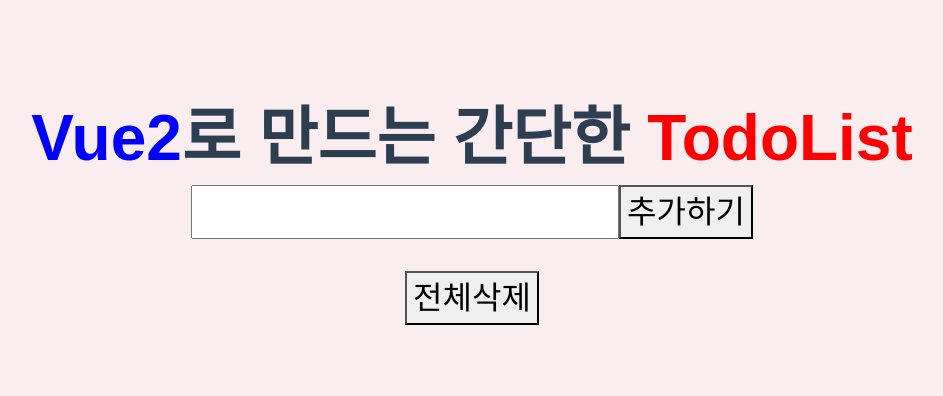
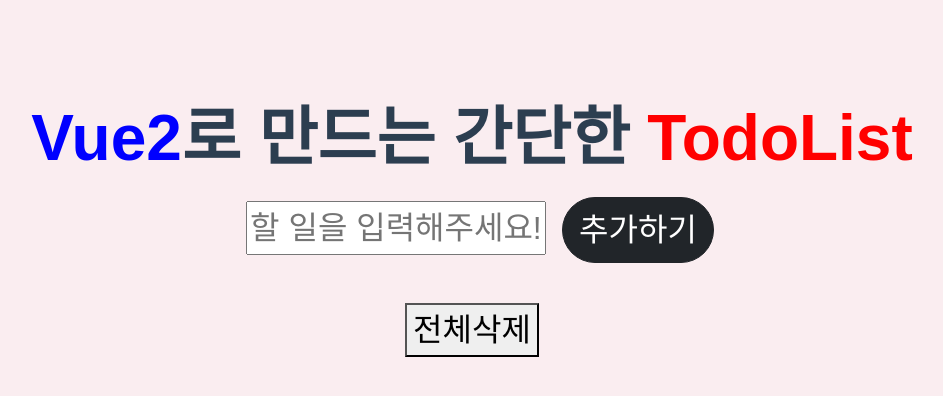
Before and after one commit to alittlekitten/vue2TodoList, a Vue app: page / in a window 1280 px wide. Shown: the top 396 px of the page, without its empty margins (168-1111 px from the left). Built offline with nearby package versions, Linux system fonts and the light colour scheme; a web font is replaced by a local one.

Commit message:
💄 TodoInput 컴포넌트 최초 style 적용
placeholder, font size, input창 크기 설정

```diff
--- a/src/components/TodoInput.vue
+++ b/src/components/TodoInput.vue
@@ -1,7 +1,13 @@
 <template>
-  <div>
-    <input type="text" v-model="newTodoItem" />
-    <button type="button" @click="addTodo">추가하기</button>
+  <div id="todo-input">
+    <input
+      placeholder="할 일을 입력해주세요!"
+      type="text"
+      v-model="newTodoItem"
+    />
+    <b-button pill variant="dark" size="lg" class="todo-add-btn" type="button" @click="addTodo"
+      >추가하기</b-button
+    >
   </div>
 </template>
 
@@ -23,3 +29,16 @@ export default {
   },
 };
 </script>
+
+<style lang="scss">
+#todo-input {
+  input {
+    margin: 1rem;
+    width: 300px;
+  }
+
+  .todo-add-btn {
+    font-size: 2rem;
+  }
+}
+</style>
```
